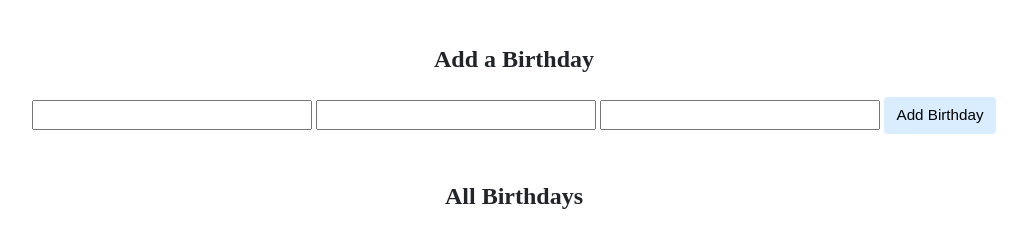
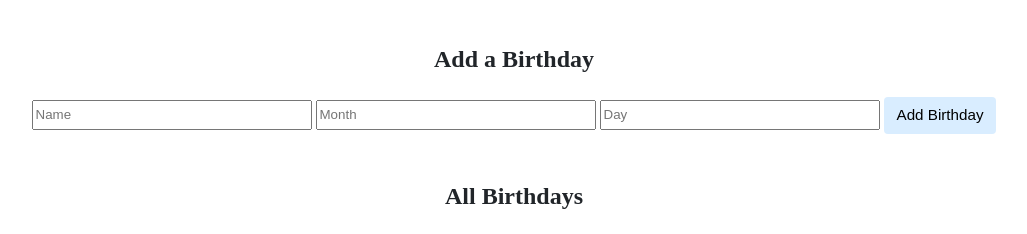
Before and after one commit to humanseeds/CS, a Flask app: page / in a window 1280 px wide. Shown: the part 219-453 px from the top of the page, without its empty margins (126-1153 px from the left). Run offline with Flask 3, Linux system fonts and the light colour scheme; some libraries are stand-ins or nearby versions.

Commit message:
Wed, Oct 30, 2024, 9:19 PM -05:00

```diff
--- a/birthdays/templates/index.html
+++ b/birthdays/templates/index.html
@@ -16,9 +16,9 @@
                 <h2>Add a Birthday</h2>
                 <!-- TODO: Create a form for users to submit a name, a month, and a day -->
            <form action="/" method="post">
-                <input name="name" type="text">
-                <input name="month" type="number">
-                <input name="day" type="number">
+                <input name="name" placeholder="Name" type="text">
+                <input name="month" placeholder="Month" type="number" min="1" max="12">
+                <input name="day" placeholder="Day" type="number" min="1" max="31">
                 <input type="submit" value="Add Birthday">
            </form>
             </div>
```
